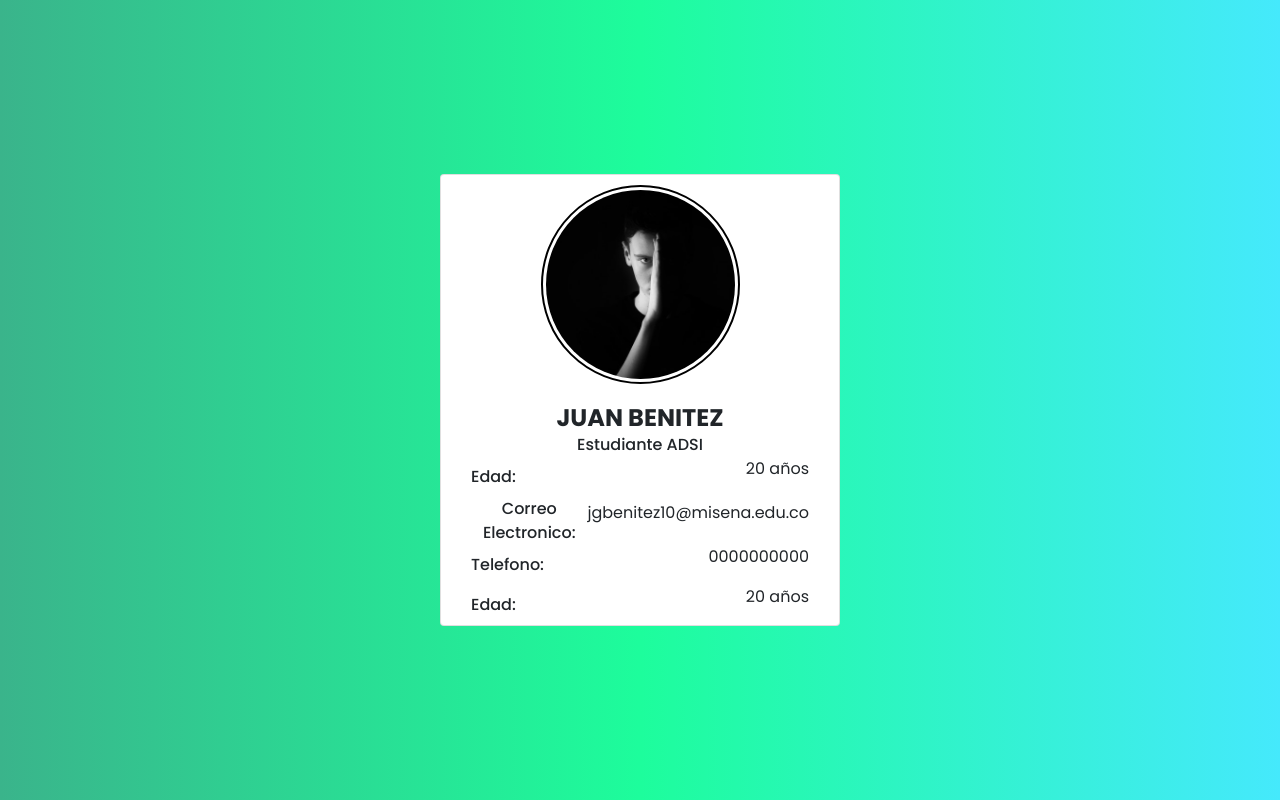
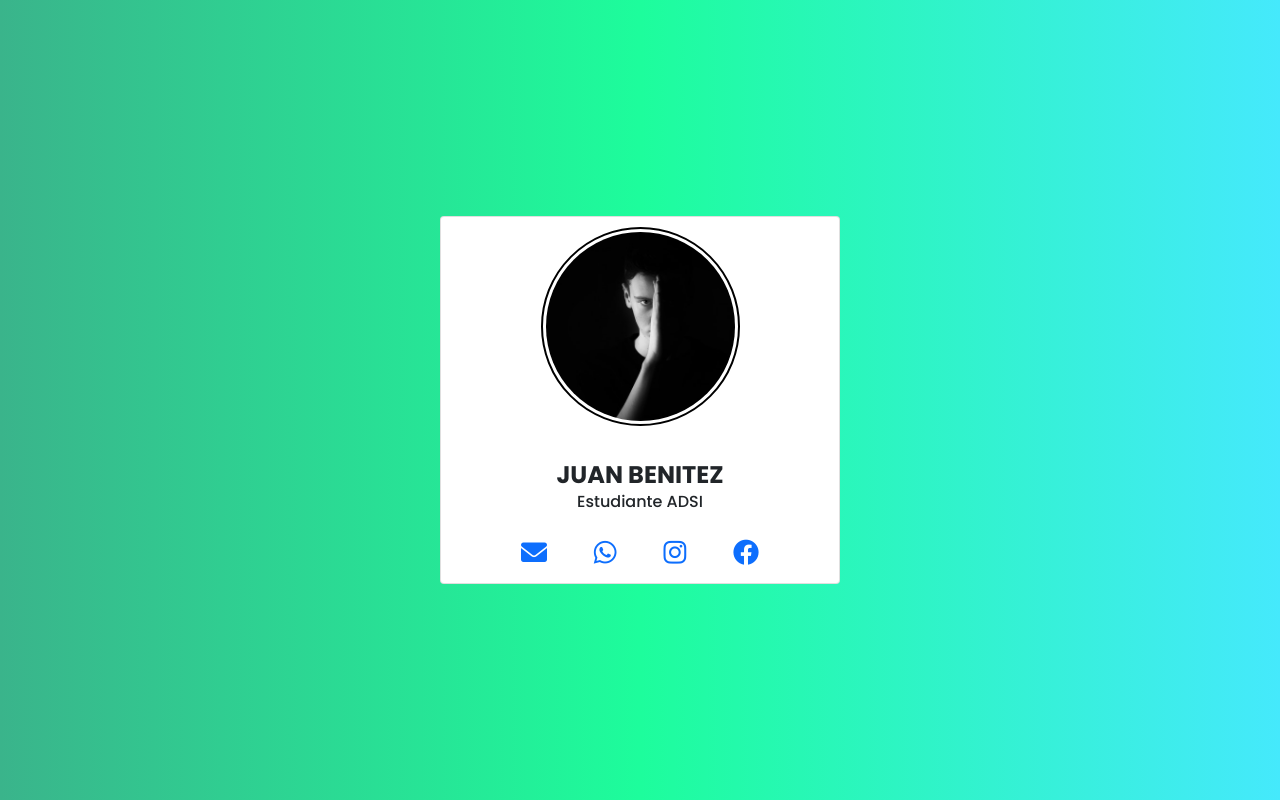
Before and after one commit to juanBx02/Prueba, a plain HTML site: page index.html in a window 1280 px wide. Drawn offline with nearby package versions, Linux system fonts and the light colour scheme.

Commit message:
del index se eliminaron los items que habian y se le agregó el  div de redes , en el css se modfico cada clase

```diff
--- a/index.html
+++ b/index.html
@@ -1,5 +1,5 @@
 <!DOCTYPE html>
-<html lang="en">
+<html lang="es">
 <head>
     <meta charset="UTF-8">
     <meta name="viewport" content="width=device-width, initial-scale=1.0">
@@ -7,28 +7,22 @@
     <title>Presentacion</title>
     <link rel="stylesheet" href="style.css">
     <link href="https://cdn.jsdelivr.net/npm/bootstrap@5.1.3/dist/css/bootstrap.min.css" rel="stylesheet" integrity="sha384-1BmE4kWBq78iYhFldvKuhfTAU6auU8tT94WrHftjDbrCEXSU1oBoqyl2QvZ6jIW3" crossorigin="anonymous">
+    <link rel="stylesheet" href="https://cdnjs.cloudflare.com/ajax/libs/animate.css/4.1.1/animate.min.css" integrity="sha512-c42qTSw/wPZ3/5LBzD+Bw5f7bSF2oxou6wEb+I/lqeaKV5FDIfMvvRp772y4jcJLKuGUOpbJMdg/BTl50fJYAw==" crossorigin="anonymous" referrerpolicy="no-referrer" />
+    <link rel="stylesheet" href="https://cdnjs.cloudflare.com/ajax/libs/font-awesome/6.0.0/css/all.min.css" integrity="sha512-9usAa10IRO0HhonpyAIVpjrylPvoDwiPUiKdWk5t3PyolY1cOd4DSE0Ga+ri4AuTroPR5aQvXU9xC6qOPnzFeg==" crossorigin="anonymous" referrerpolicy="no-referrer" />
+
+
 </head>
 <body>
     <div class="container-fluid">
-            <div class="card">
+            <div class="card animate__animated animate__zoomInDown">
                     <img src="./img/Profile.jpg" class="card-img-top" alt="...">
                     <h3 class="title">Juan Benitez</h3>
                     <p class="subtitle"> Estudiante ADSI</p>
-                    <div class="info">
-                        <p class="subtitle">Edad:</p>
-                        <p class="Respuesta">20 años</p>
-                    </div>
-                    <div class="info">
-                        <p class="subtitle">Correo Electronico:</p>
-                        <p class="Respuesta">jgbenitez10@misena.edu.co</p>
-                    </div>
-                    <div class="info">
-                        <p class="subtitle">Telefono:</p>
-                        <p class="Respuesta">0000000000</p>
-                    </div>
-                    <div class="info">
-                        <p class="subtitle">Edad:</p>
-                        <p class="Respuesta">20 años</p>
+                    <div class="redes">
+                        <a href=""><i class="fa-solid fa-envelope"></i></a>
+                        <a href=""><i class="fa-brands fa-whatsapp"></i></a>
+                        <a href=""><i class="fa-brands fa-instagram"></i></a>
+                        <a href=""><i class="fa-brands fa-facebook"></i></a>
                     </div>
             </div>
     </div>
--- a/style.css
+++ b/style.css
@@ -33,10 +33,9 @@
     left: 25%;
     top: 10px;
 }
-
 .title
 {
-    margin-top: 30px;
+    margin-top: 45px;
     margin-bottom: 0;
     text-align: center;
     text-transform: uppercase;
@@ -49,11 +48,19 @@
     text-align: center;
     margin: 0%;
     font-weight: 500;
+    margin-bottom: 10px;
 }
 
-.info{
-    padding: 0 30px;
+.redes{
     display: flex;
     justify-content: space-between;
-    align-items: center;
+    padding: 0 80px;
+    margin: 10px 0;
 }
+
+.redes a{
+    font-style: none;
+    font-size: 26px;
+    text-decoration: none;
+    pointer-events: none;
+}
```
